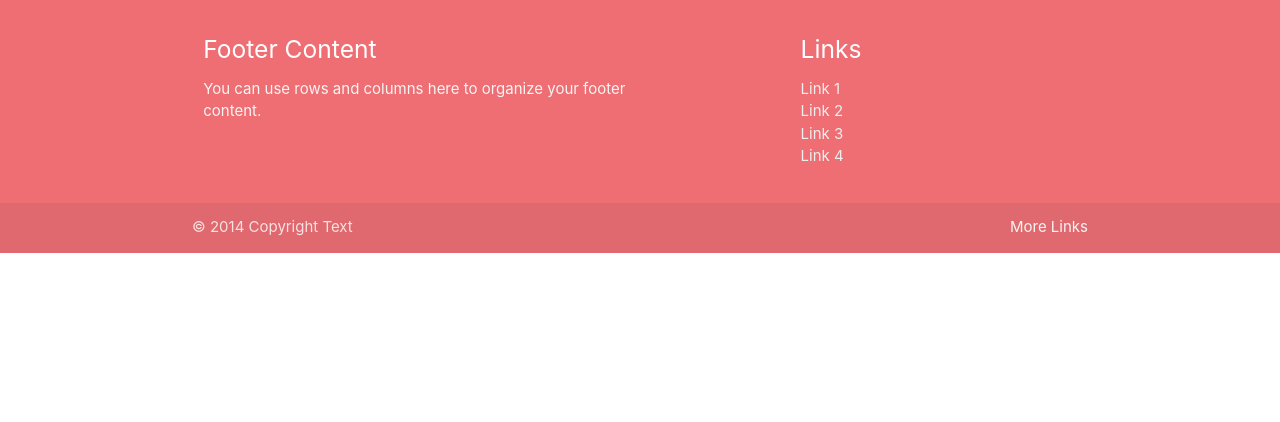
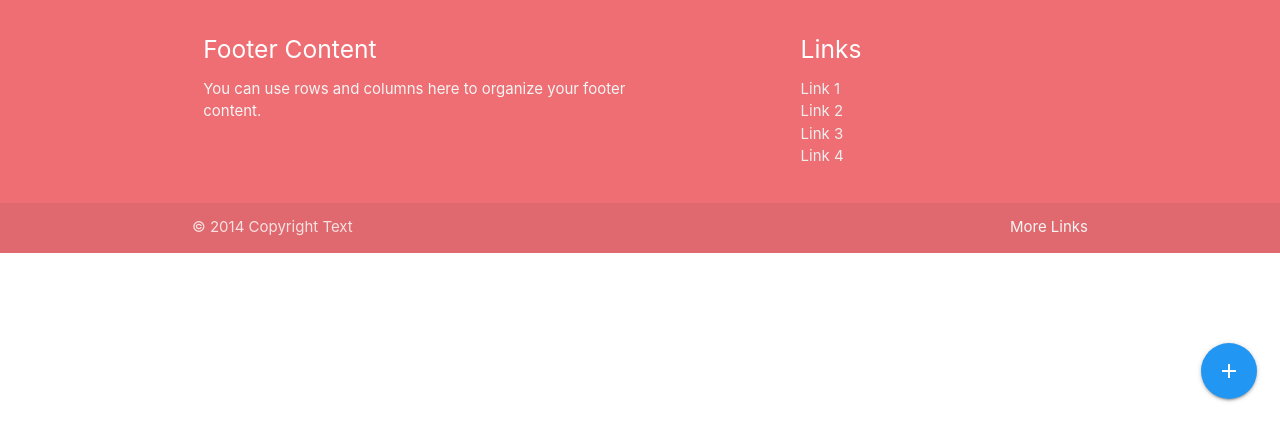
Before and after one commit to CleysonPH/django-weight-recorde, a Django app: page /dashboard in a window 1280 px wide. Shown: the part 378-800 px from the top of the page. Run offline with Django 3.2, Linux system fonts and the light colour scheme; the visitor is signed in with stand-in values (Sample User, id 1); data that the repository does not hold is empty; some libraries are stand-ins or nearby versions.

Commit message:
Added a Floar Action Button in the Dashboard page

```diff
--- a/weight_recorder/templates/weight_recorder/dashboard.html
+++ b/weight_recorder/templates/weight_recorder/dashboard.html
@@ -40,6 +40,10 @@
                 </table>
             </div>
         </div>
+
+        <div class="fixed-action-btn">
+            <a href="{% url 'weight_recorder:weight_create' %}" class="btn-floating btn-large waves-effect waves-light blue"><i class="material-icons">add</i></a>
+        </div>
     </main>
 
     {% block scripts %}
```
